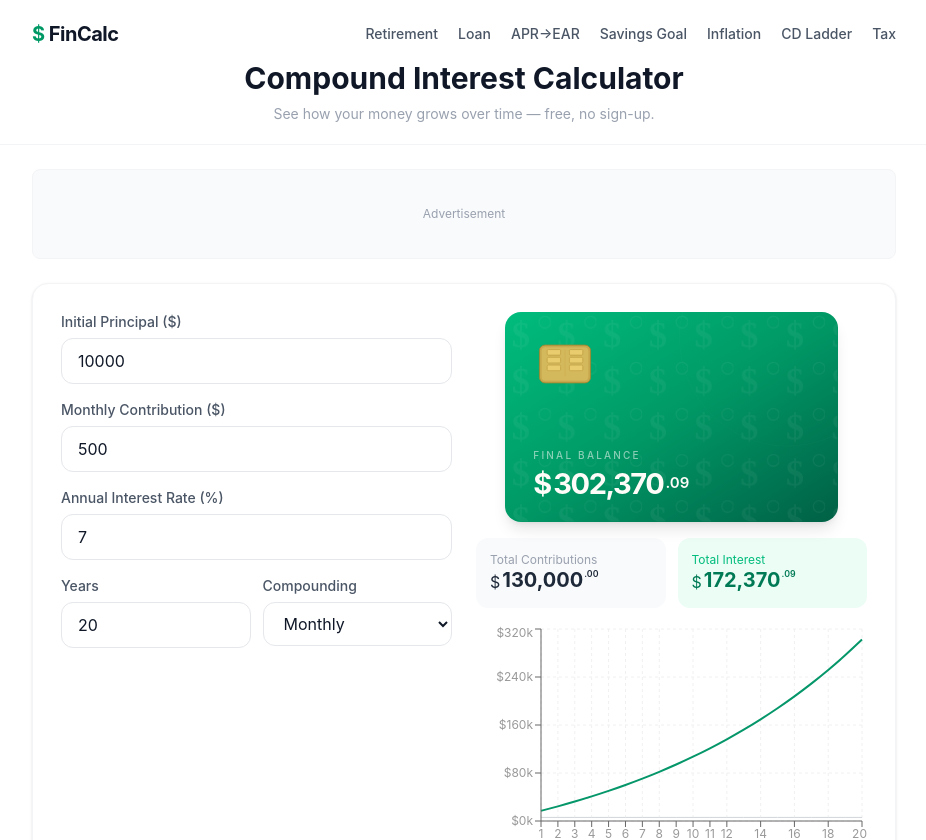
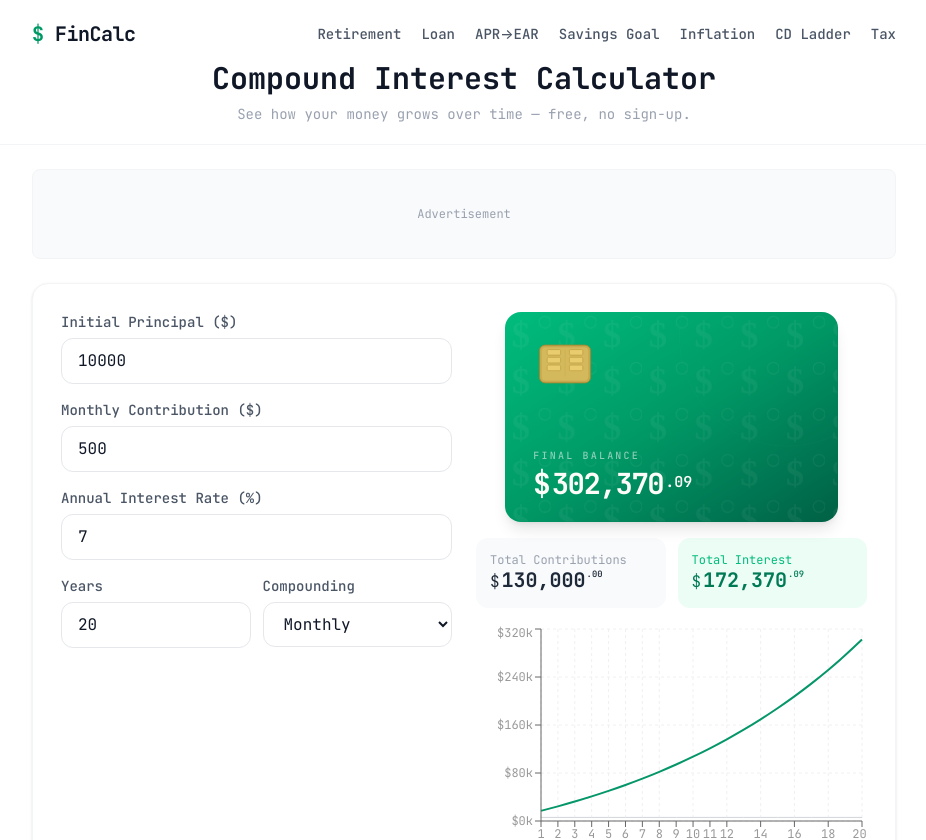
Before and after one commit to wqqworkbase/fin-calc, a Next.js app: page / in a window 1280 px wide. Shown: the top 840 px of the page, without its empty margins (176-1102 px from the left). Built offline with nearby package versions, Linux system fonts and the light colour scheme.

Commit message:
style: add JetBrains Mono font (free OFL, closest to Monaco)

```diff
--- a/src/app/globals.css
+++ b/src/app/globals.css
@@ -3,7 +3,7 @@
 @theme inline {
   --color-background: #ffffff;
   --color-foreground: #111111;
-  --font-sans: 'Inter', -apple-system, BlinkMacSystemFont, 'Segoe UI', Roboto, 'Helvetica Neue', Arial, sans-serif;
+  --font-sans: 'JetBrains Mono', 'Inter', -apple-system, BlinkMacSystemFont, 'Segoe UI', Roboto, sans-serif;
   --font-mono: 'JetBrains Mono', 'SF Mono', 'Fira Code', monospace;
 }
 
--- a/src/app/layout.tsx
+++ b/src/app/layout.tsx
@@ -52,6 +52,10 @@ export default function RootLayout({
   return (
     <html lang="en" className="h-full antialiased">
       <head>
+        {/* JetBrains Mono — free OFL, closest to Monaco */}
+        <link rel="preconnect" href="https://fonts.googleapis.com" />
+        <link rel="preconnect" href="https://fonts.gstatic.com" crossOrigin="anonymous" />
+        <link href="https://fonts.googleapis.com/css2?family=JetBrains+Mono:wght@400;500;600;700;800&display=swap" rel="stylesheet" />
         {/* Organization structured data */}
         <script
           type="application/ld+json"
```
